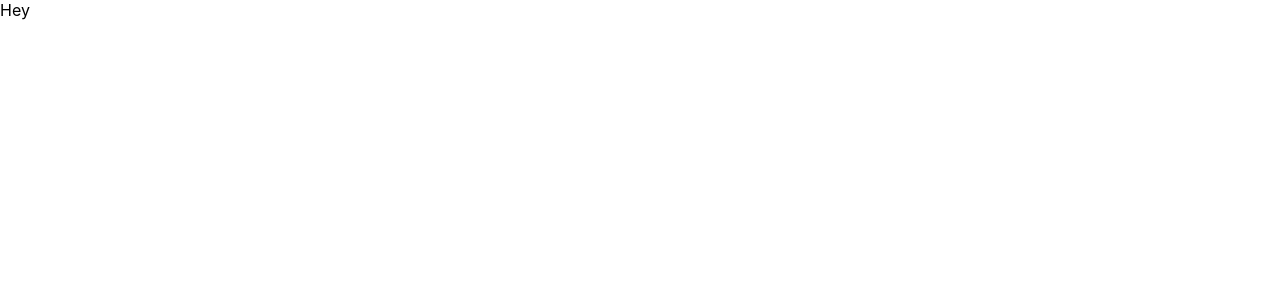
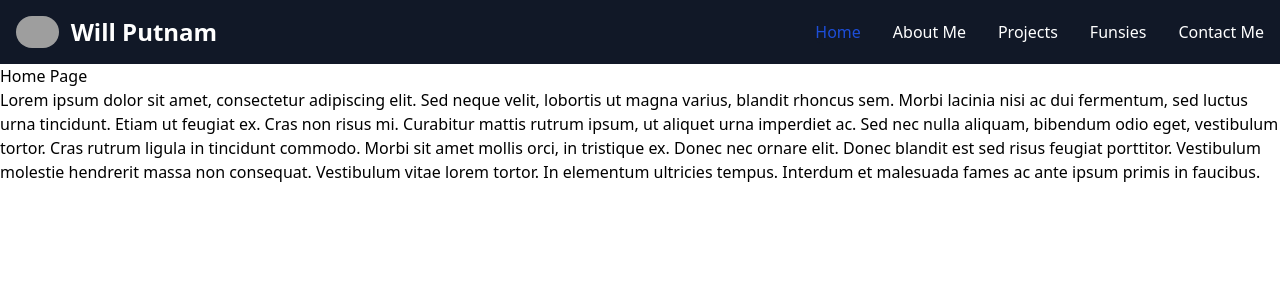
Before and after one commit to Will-rd/Will.com, a React (Create React App) app: page / in a window 1280 px wide. Shown: the top 300 px of the page. Built offline with nearby package versions, Linux system fonts and the light colour scheme; grey boxes are pictures that could not be loaded.

Commit message:
added functionality to the navtabs

```diff
--- a/package.json
+++ b/package.json
@@ -7,6 +7,7 @@
     "@testing-library/jest-dom": "^5.17.0",
     "@testing-library/react": "^13.4.0",
     "@testing-library/user-event": "^13.5.0",
+    "bootstrap": "^5.3.1",
     "react": "^18.2.0",
     "react-dom": "^18.2.0",
     "react-scripts": "5.0.1",
@@ -35,5 +36,8 @@
       "last 1 firefox version",
       "last 1 safari version"
     ]
+  },
+  "devDependencies": {
+    "tailwindcss": "^3.3.3"
   }
 }
--- a/src/App.js
+++ b/src/App.js
@@ -1,10 +1,10 @@
-
+import React from 'react';
 import './App.css';
 
-function App() {
-  return (
-  <div>Hey</div>
-  );
-}
+import PortfolioContainer from './components/PortfolioContainer';
+
+
+
+const App = () => <PortfolioContainer />
 
 export default App;
--- /dev/null
+++ b/src/components/Header/index.js
@@ -0,0 +1,34 @@
+import React from "react";
+
+export default function Navbar({ currentPage, handlePageChange }) {
+    return(
+        <nav className="text-white border-gray-200 bg-gray-900">
+        <div className="max-w-screen-xl flex flex-wrap items-center justify-between mx-auto p-4 ">
+          <a href="/" className="flex items-center bg-gray-900 ">
+            <img src="https://encrypted-tbn0.gstatic.com/images?q=tbn:ANd9GcTv2ZA8PT8tsTZkTHOtMPWUA9IZD9ukRM1gSw&usqp=CAU" className="h-8 mr-3 bg-gray-900 rounded-full" alt="Flowbite Logo" />
+            <span className="self-center text-2xl font-semibold whitespace-nowrap ">Will Putnam</span>
+          </a>
+          <div className="hidden w-full md:block md:w-auto" id="navbar-default">
+            <ul className="font-medium flex flex-col p-4 md:p-0 mt-4 border  rounded-lg  md:flex-row md:space-x-8 md:mt-0 md:border-0  bg-gray-800 md:bg-gray-900 border-gray-700">
+              <li>
+                <a href="#home" onClick={() => handlePageChange('Home')} className={`${currentPage === "Home"}block py-2 pl-3 pr-4 text-white bg-blue-700 rounded md:bg-transparent md:text-blue-700 md:p-0 :text-white md:text-blue-500 `} aria-current="page">Home</a>
+              </li>
+              <li>
+                <a href="#about" onClick={() => handlePageChange('About')} className={`${currentPage === "About"} block py-2 pl-3 pr-4 text-gray-900 rounded hover:bg-gray-100 md:hover:bg-transparent md:border-0 md:hover:text-blue-700 md:p-0 text-white md:hover:text-blue-500 hover:bg-gray-700 hover:text-white md:hover:bg-transparent`}>About Me</a>
+              </li>
+              <li>
+              <a href="#projects" onClick={() => handlePageChange('Projects')} className={`${currentPage === "Projects"} block py-2 pl-3 pr-4 text-gray-900 rounded hover:bg-gray-100 md:hover:bg-transparent md:border-0 md:hover:text-blue-700 md:p-0 text-white md:hover:text-blue-500 hover:bg-gray-700 hover:text-white md:hover:bg-transparent`}>Projects</a>
+              </li>
+              <li>
+              <a href="#funsies" onClick={() => handlePageChange('Funsies')} className={`${currentPage === "Funsies"} block py-2 pl-3 pr-4 text-gray-900 rounded hover:bg-gray-100 md:hover:bg-transparent md:border-0 md:hover:text-blue-700 md:p-0 text-white md:hover:text-blue-500 hover:bg-gray-700 hover:text-white md:hover:bg-transparent`}>Funsies</a>
+              </li>
+              <li>
+              <a href="#contact" onClick={() => handlePageChange('Contact')} className={`${currentPage === "Contact"} block py-2 pl-3 pr-4 text-gray-900 rounded hover:bg-gray-100 md:hover:bg-transparent md:border-0 md:hover:text-blue-700 md:p-0 text-white md:hover:text-blue-500 hover:bg-gray-700 hover:text-white md:hover:bg-transparent`}>Contact Me</a>
+              </li>
+            </ul>
+          </div>
+        </div>
+      </nav>
+
+    );
+}
--- /dev/null
+++ b/src/components/PortfolioContainer.js
@@ -0,0 +1,39 @@
+import React, { useState } from "react";
+import Navbar from "./Header";
+import Home from "./pages/Home";
+import About from "./pages/About";
+import Contact from "./pages/Contact";
+import Funsies from "./pages/Funsies";
+import Projects from "./pages/Projects";
+
+export default function PortfolioContainer() {
+    const [currentPage, setCurrentPage] = useState('Home');
+
+
+    const renderPage = () => {
+        if (currentPage === 'Home') {
+            return <Home />;
+        }
+        if (currentPage === 'About') {
+            return <About />;
+        }
+        if (currentPage === 'Projects') {
+            return <Projects />;
+        }
+        if (currentPage === 'Funsies') {
+            return <Funsies />;
+        }
+        if (currentPage === 'Contact') {
+            return <Contact />;
+        }
+    };
+
+    const handlePageChange = (page) => setCurrentPage(page);
+
+    return (
+        <div>
+            <Navbar currentPage={currentPage} handlePageChange={handlePageChange} />
+            {renderPage()}
+        </div>
+    );
+}
--- /dev/null
+++ b/src/components/pages/About.js
@@ -0,0 +1,20 @@
+import React from "react";
+export default function About() {
+    return (
+        <div>
+      <h1>About Page</h1>
+      <p>
+        Lorem ipsum dolor sit amet, consectetur adipiscing elit. Sed neque
+        velit, lobortis ut magna varius, blandit rhoncus sem. Morbi lacinia nisi
+        ac dui fermentum, sed luctus urna tincidunt. Etiam ut feugiat ex. Cras
+        non risus mi. Curabitur mattis rutrum ipsum, ut aliquet urna imperdiet
+        ac. Sed nec nulla aliquam, bibendum odio eget, vestibulum tortor. Cras
+        rutrum ligula in tincidunt commodo. Morbi sit amet mollis orci, in
+        tristique ex. Donec nec ornare elit. Donec blandit est sed risus feugiat
+        porttitor. Vestibulum molestie hendrerit massa non consequat. Vestibulum
+        vitae lorem tortor. In elementum ultricies tempus. Interdum et malesuada
+        fames ac ante ipsum primis in faucibus.
+      </p>
+    </div>
+    );
+}
--- /dev/null
+++ b/src/components/pages/Contact.js
@@ -0,0 +1,20 @@
+import React from "react";
+export default function Contact() {
+    return (
+        <div>
+      <h1>Contact Page</h1>
+      <p>
+        Lorem ipsum dolor sit amet, consectetur adipiscing elit. Sed neque
+        velit, lobortis ut magna varius, blandit rhoncus sem. Morbi lacinia nisi
+        ac dui fermentum, sed luctus urna tincidunt. Etiam ut feugiat ex. Cras
+        non risus mi. Curabitur mattis rutrum ipsum, ut aliquet urna imperdiet
+        ac. Sed nec nulla aliquam, bibendum odio eget, vestibulum tortor. Cras
+        rutrum ligula in tincidunt commodo. Morbi sit amet mollis orci, in
+        tristique ex. Donec nec ornare elit. Donec blandit est sed risus feugiat
+        porttitor. Vestibulum molestie hendrerit massa non consequat. Vestibulum
+        vitae lorem tortor. In elementum ultricies tempus. Interdum et malesuada
+        fames ac ante ipsum primis in faucibus.
+      </p>
+    </div>
+    );
+}
--- /dev/null
+++ b/src/components/pages/Funsies.js
@@ -0,0 +1,20 @@
+import React from "react";
+export default function Funsies() {
+    return (
+        <div>
+      <h1>Funsies Page</h1>
+      <p>
+        Lorem ipsum dolor sit amet, consectetur adipiscing elit. Sed neque
+        velit, lobortis ut magna varius, blandit rhoncus sem. Morbi lacinia nisi
+        ac dui fermentum, sed luctus urna tincidunt. Etiam ut feugiat ex. Cras
+        non risus mi. Curabitur mattis rutrum ipsum, ut aliquet urna imperdiet
+        ac. Sed nec nulla aliquam, bibendum odio eget, vestibulum tortor. Cras
+        rutrum ligula in tincidunt commodo. Morbi sit amet mollis orci, in
+        tristique ex. Donec nec ornare elit. Donec blandit est sed risus feugiat
+        porttitor. Vestibulum molestie hendrerit massa non consequat. Vestibulum
+        vitae lorem tortor. In elementum ultricies tempus. Interdum et malesuada
+        fames ac ante ipsum primis in faucibus.
+      </p>
+    </div>
+    );
+}
--- /dev/null
+++ b/src/components/pages/Home.js
@@ -0,0 +1,20 @@
+import React from "react";
+export default function Home() {
+    return (
+        <div>
+      <h1>Home Page</h1>
+      <p>
+        Lorem ipsum dolor sit amet, consectetur adipiscing elit. Sed neque
+        velit, lobortis ut magna varius, blandit rhoncus sem. Morbi lacinia nisi
+        ac dui fermentum, sed luctus urna tincidunt. Etiam ut feugiat ex. Cras
+        non risus mi. Curabitur mattis rutrum ipsum, ut aliquet urna imperdiet
+        ac. Sed nec nulla aliquam, bibendum odio eget, vestibulum tortor. Cras
+        rutrum ligula in tincidunt commodo. Morbi sit amet mollis orci, in
+        tristique ex. Donec nec ornare elit. Donec blandit est sed risus feugiat
+        porttitor. Vestibulum molestie hendrerit massa non consequat. Vestibulum
+        vitae lorem tortor. In elementum ultricies tempus. Interdum et malesuada
+        fames ac ante ipsum primis in faucibus.
+      </p>
+    </div>
+    );
+}
--- /dev/null
+++ b/src/components/pages/Projects.js
@@ -0,0 +1,20 @@
+import React from "react";
+export default function Projects() {
+    return (
+        <div>
+      <h1>Projects Page</h1>
+      <p>
+        Lorem ipsum dolor sit amet, consectetur adipiscing elit. Sed neque
+        velit, lobortis ut magna varius, blandit rhoncus sem. Morbi lacinia nisi
+        ac dui fermentum, sed luctus urna tincidunt. Etiam ut feugiat ex. Cras
+        non risus mi. Curabitur mattis rutrum ipsum, ut aliquet urna imperdiet
+        ac. Sed nec nulla aliquam, bibendum odio eget, vestibulum tortor. Cras
+        rutrum ligula in tincidunt commodo. Morbi sit amet mollis orci, in
+        tristique ex. Donec nec ornare elit. Donec blandit est sed risus feugiat
+        porttitor. Vestibulum molestie hendrerit massa non consequat. Vestibulum
+        vitae lorem tortor. In elementum ultricies tempus. Interdum et malesuada
+        fames ac ante ipsum primis in faucibus.
+      </p>
+    </div>
+    );
+}
--- a/src/index.css
+++ b/src/index.css
@@ -1,13 +1,3 @@
-body {
-  margin: 0;
-  font-family: -apple-system, BlinkMacSystemFont, 'Segoe UI', 'Roboto', 'Oxygen',
-    'Ubuntu', 'Cantarell', 'Fira Sans', 'Droid Sans', 'Helvetica Neue',
-    sans-serif;
-  -webkit-font-smoothing: antialiased;
-  -moz-osx-font-smoothing: grayscale;
-}
-
-code {
-  font-family: source-code-pro, Menlo, Monaco, Consolas, 'Courier New',
-    monospace;
-}
+@tailwind base;
+@tailwind components;
+@tailwind utilities;
--- /dev/null
+++ b/tailwind.config.js
@@ -0,0 +1,10 @@
+/** @type {import('tailwindcss').Config} */
+module.exports = {
+  content: [
+    "./src/**/*.{js,jsx,ts,tsx}",
+  ],
+  theme: {
+    extend: {},
+  },
+  plugins: [],
+}
```
Also changed, not shown: 1 other file (tests, documents, lock files or other folders).
